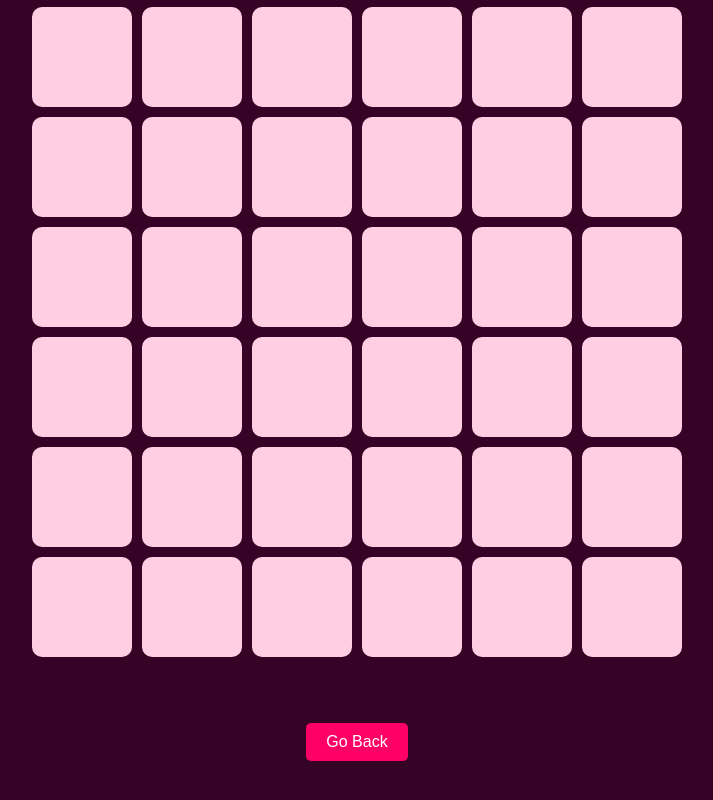
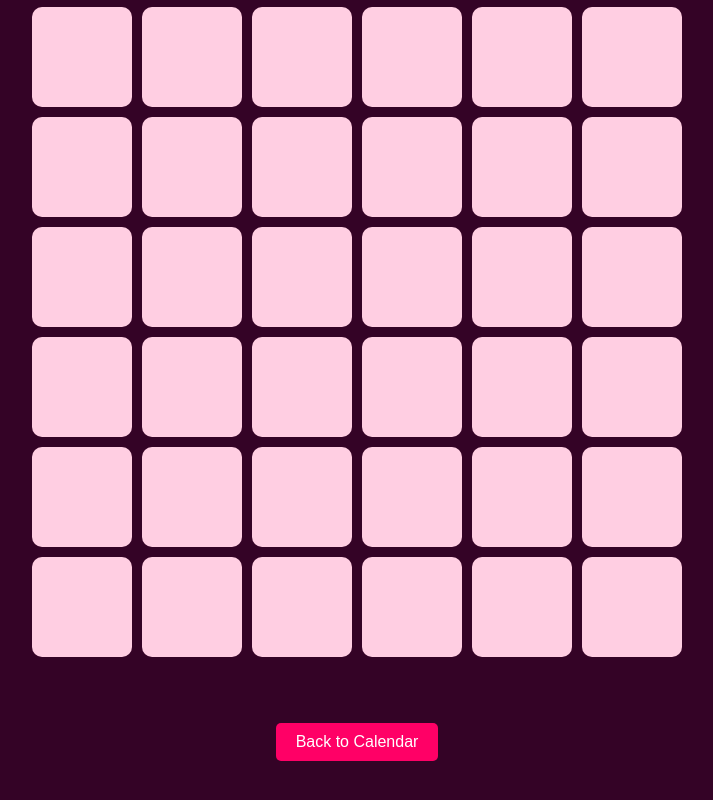
Before and after one commit to sidratulmuntahasara/Ramadan-Tracker, a plain HTML site: page games/day1/index.html in a window 1280 px wide. Shown: the part 3061-3861 px from the top of the page, without its empty margins (283-996 px from the left). Drawn offline with Linux system fonts and the light colour scheme.

Commit message:
Update index.html

```diff
--- a/games/day1/index.html
+++ b/games/day1/index.html
@@ -10,6 +10,6 @@
   <h1>Memory &nbsp;Match &nbsp;Game</h1>
   <div class="memory-grid"></div>
   <script src="script.js"></script> <br><br>
-  <a href="/"><button class="btn">Go Back</button></a><br><br
+  <a href="/"><button class="btn">Back to Calendar</button></a><br><br
 </body>
 </html>
```
